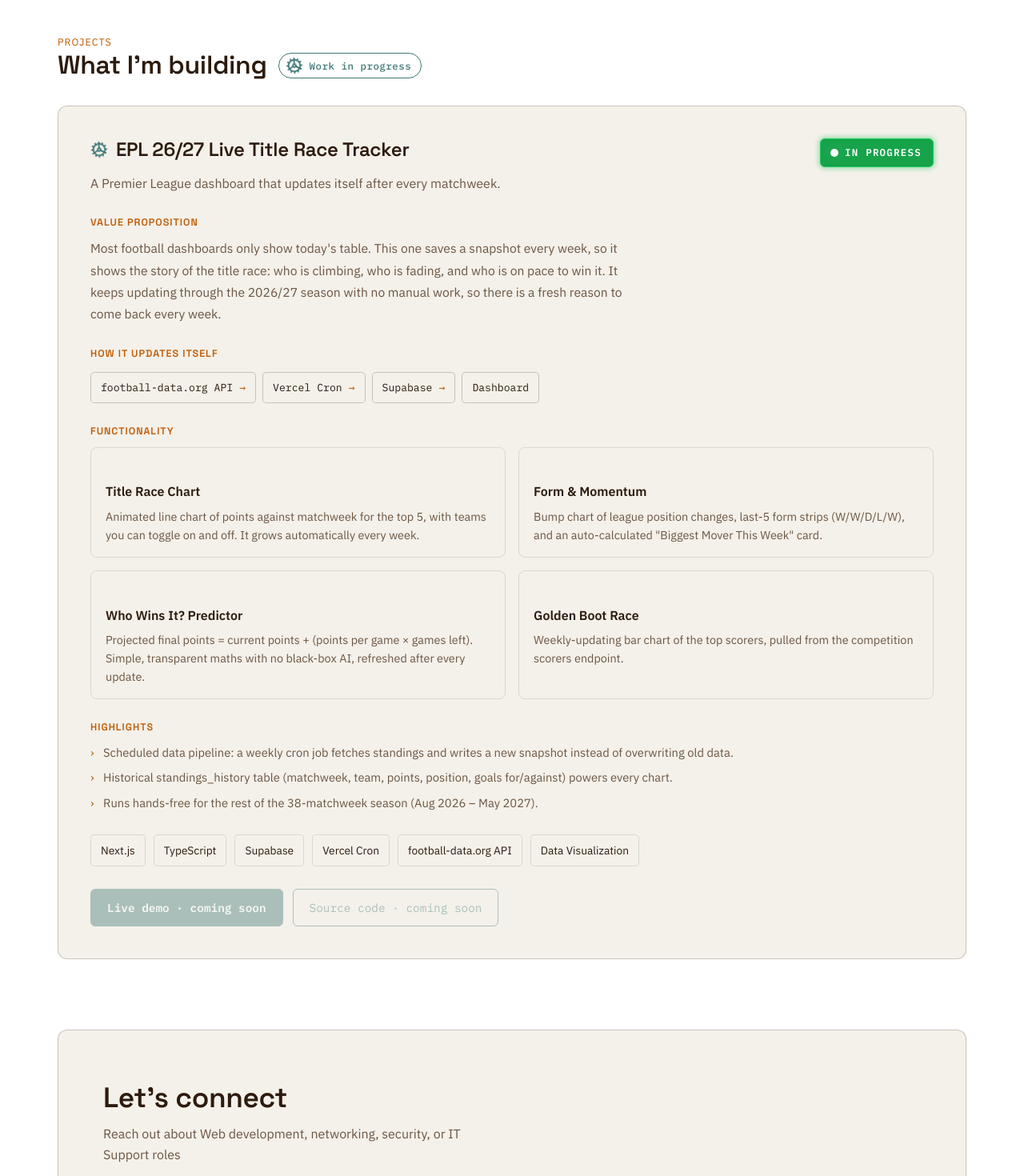
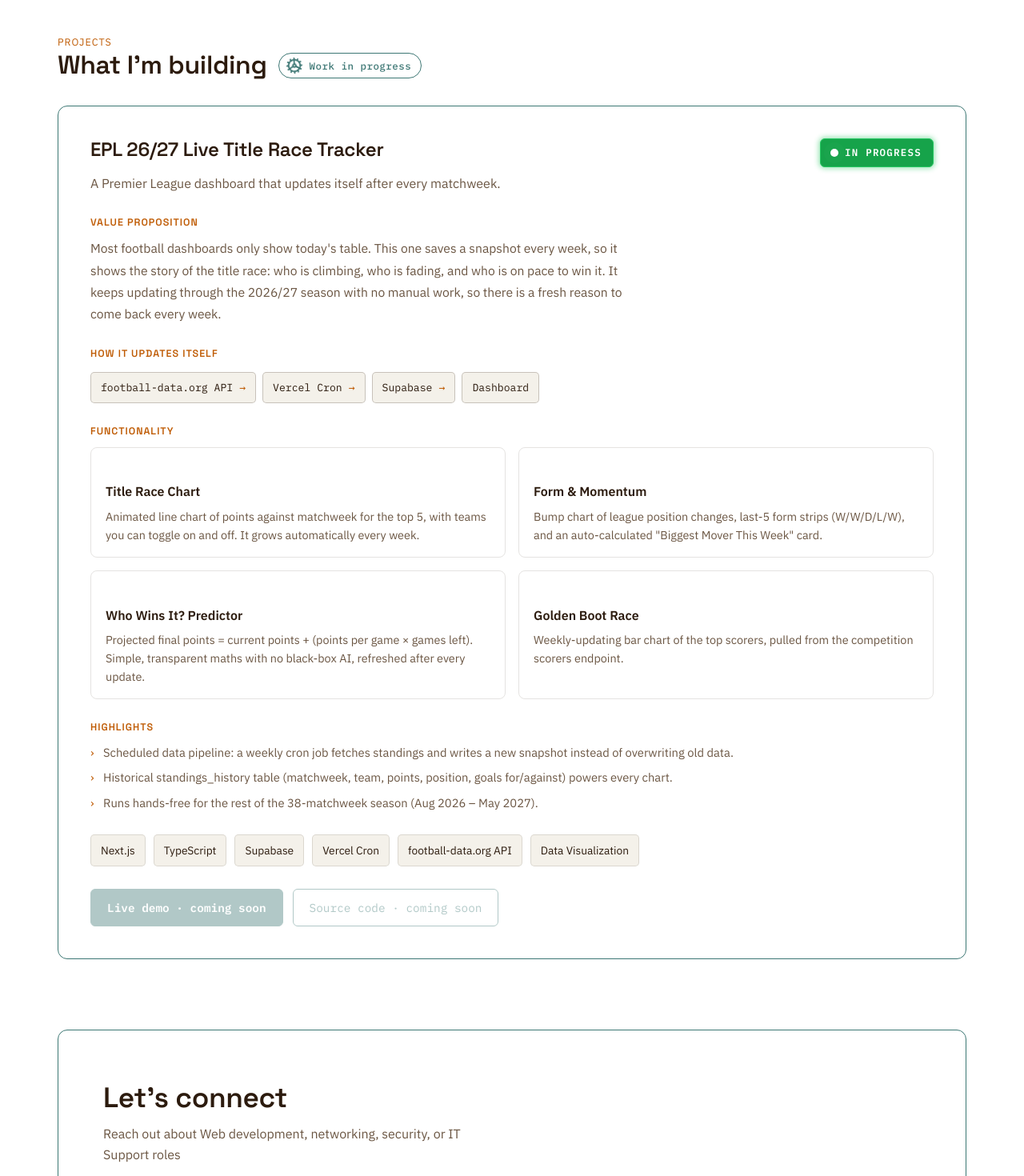
Before and after one commit to michaelmuuo/portfolio, a React (Vite) app: page / in a window 1280 px wide. Shown: the part 2640-4110 px from the top of the page at 80% size. Built offline with nearby package versions, Linux system fonts and the light colour scheme.

Commit message:
panels update

```diff
--- a/src/App.css
+++ b/src/App.css
@@ -431,12 +431,7 @@
           flex-shrink: 0;
         }
 
-.wip--inline {
-  border: none;
-  padding: 0;
-  margin-right: 10px;
-  vertical-align: middle;
-}
+
 
         @keyframes wip-spin {
           to { transform: rotate(360deg); }
@@ -447,8 +442,8 @@
         }
 
         .project {
-  background: var(--bg-panel);
-  border: 1px solid var(--rule-strong);
+          background: transparent;
+          border: 1px solid #3d7774;
           border-radius: 12px;
           padding: clamp(24px, 4vw, 40px);
         }
@@ -626,8 +621,8 @@
         }
 
         .contact__panel {
-  background: var(--bg-panel);
-  border: 1px solid var(--rule-strong);
+          background: transparent;
+          border: 1px solid #3d7774;
           border-radius: 12px;
           padding: clamp(32px, 5vw, 56px);
         }
--- a/src/components/Projects.jsx
+++ b/src/components/Projects.jsx
@@ -23,9 +23,7 @@ export default function Projects() {
           <article className="project" key={p.title}>
             <header className="project__header">
               <h3 className="project__title">
-                <span className="wip wip--inline" aria-label="In progress">
-                  <WipIcon />
-                </span>
+
                 {p.title}
               </h3>
               <span className="project__status">
```
Lines whose indentation alone changed are shown as unchanged.
